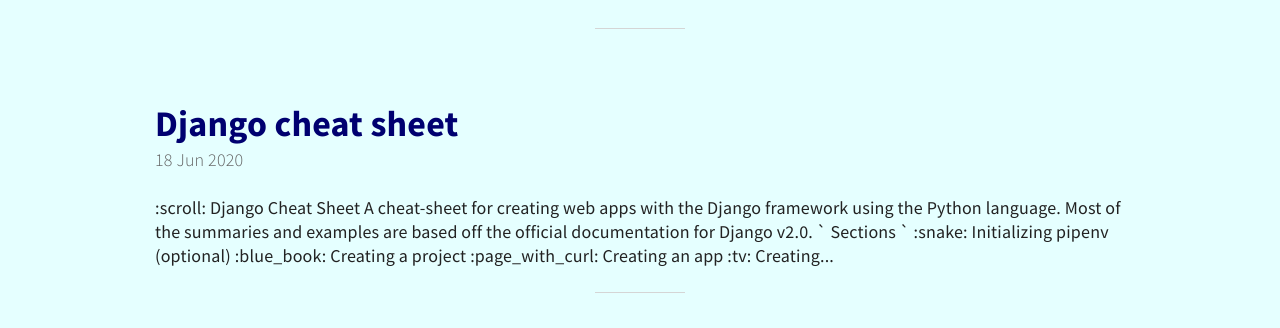
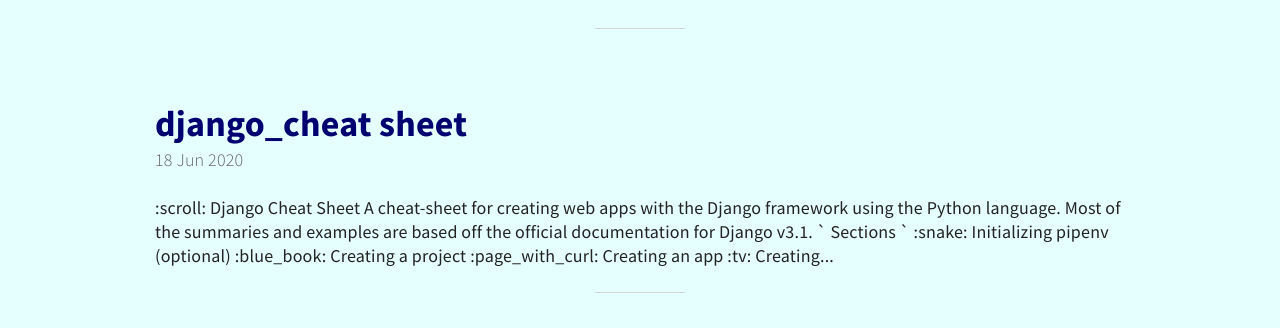
Before and after one commit to MonadWizard/blog, a Jekyll site: the page built from index.html, in a window 1280 px wide. Shown: the part 139-467 px from the top of the page. Built offline with Jekyll 4.4.1, drawn with Linux system fonts in a browser that asks for light colours; the list of posts is cut into pages by our own code.

Commit message:
Update and rename 2020-06-18-Django Cheat Sheet.md to 2020-06-18- Django_Cheat Sheet.md

```diff
--- a/_posts/2020-06-18-Django Cheat Sheet.md
+++ b/_posts/2020-06-18- Django_Cheat Sheet.md
@@ -1,5 +1,5 @@
 # :scroll: Django Cheat Sheet
-A cheat-sheet for creating web apps with the Django framework using the Python language. Most of the summaries and examples are based off [the official documentation](https://docs.djangoproject.com/en/2.0/) for Django v2.0.
+A cheat-sheet for creating web apps with the Django framework using the Python language. Most of the summaries and examples are based off [the official documentation](https://docs.djangoproject.com/en/3.1/) for Django v3.1.
 
 ## ` Sections `
 - :snake: [Initializing pipenv](#snake-initializing-pipenv-optional) (optional)
```
